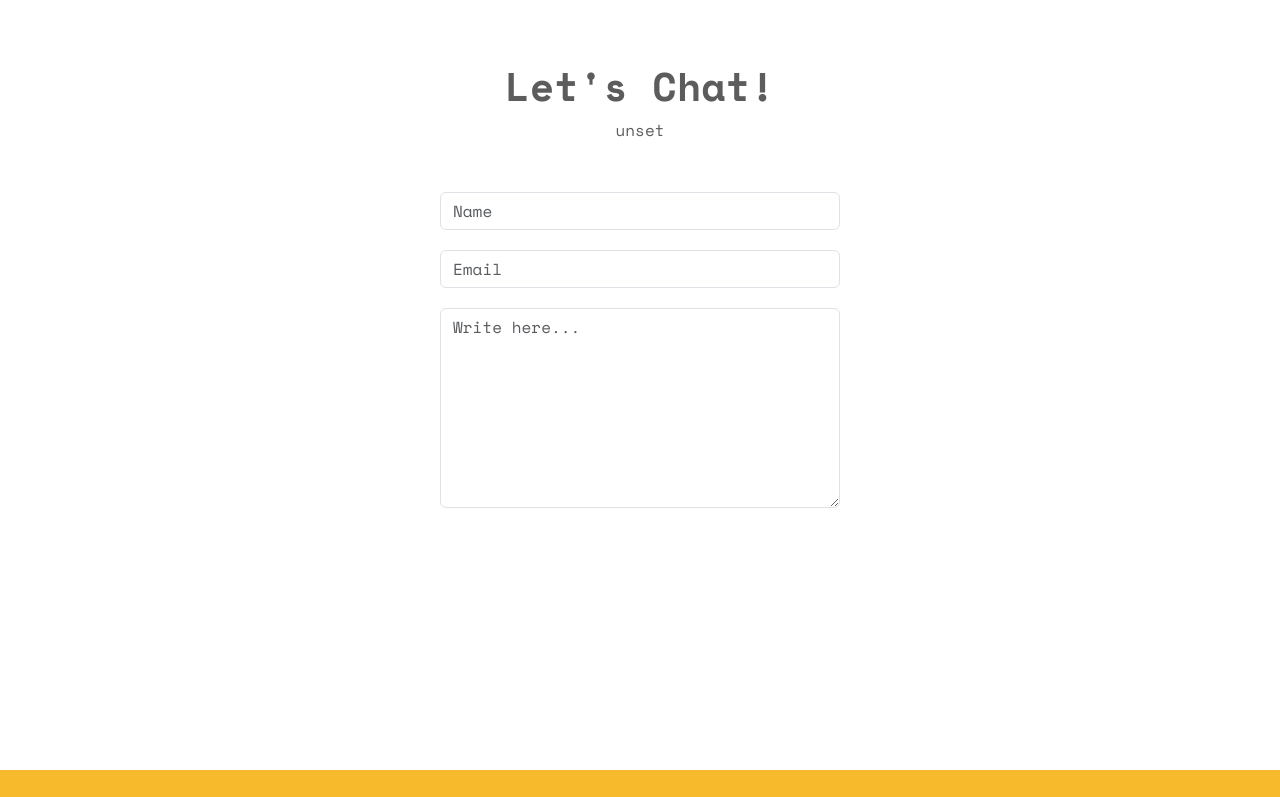
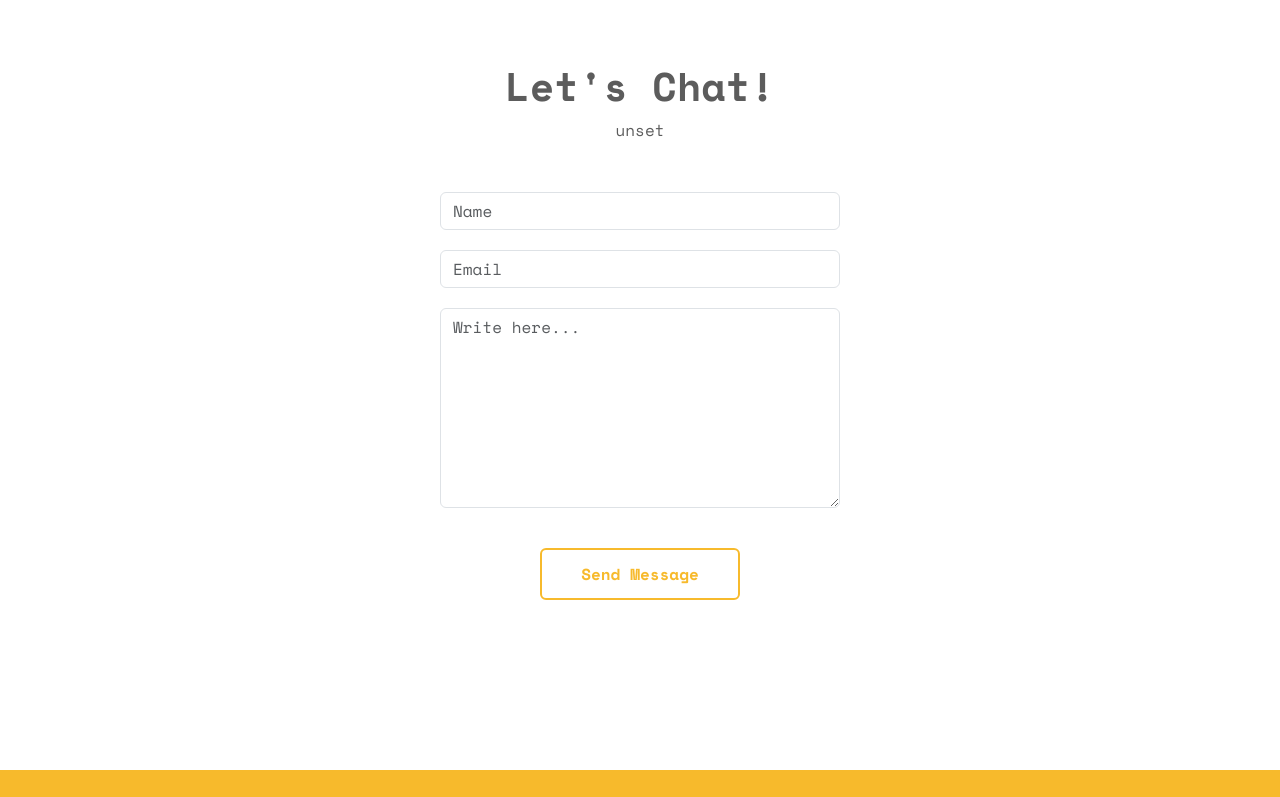
Before and after one commit to Qunnderrie1/PortfolioWebApp, a React (Create React App) app: page / in a window 1280 px wide. Shown: the part 2806-3603 px from the top of the page. Built offline with nearby package versions, Linux system fonts and the light colour scheme; no server answers; a web font is replaced by a local one.

Commit message:
made some changes

```diff
--- a/src/App.css
+++ b/src/App.css
@@ -268,9 +268,12 @@ position: relative;
 
 
 .tableSkillsContainer .row .col{
+text-align: center;
 
 }
 .tableSkillsContainer .col{
+  text-align: center;
+  align-items: center;
   border-radius: 8px;
   padding: 20px;
 }
@@ -321,7 +324,7 @@ position: relative;
 .tableSkillsContainer{
   display: flex;
   flex-direction: column;
-  justify-content: left;
+  justify-content: center;
   text-align: center;
   gap: 40px;
 
@@ -469,8 +472,8 @@ width: 300px;
 
 
 .form .btn{
-  border: 2px solid #fff;
-  color: white;
+  border: 2px solid #f7ba2c;
+  color: #f7ba2c;
   width: 200px;
   padding: 12px 20px;
   margin: 20px auto;
@@ -481,7 +484,8 @@ width: 300px;
 
 .form .btn:hover{
   background-color: #fff;
-  color:black;
+  color:#f7ba2c;
+  box-shadow: 2px 2px 10px #a7a7a7;
 }
 
 
```
Also changed, not shown: src/hamburgerMenu.js (+7 -1 lines).
